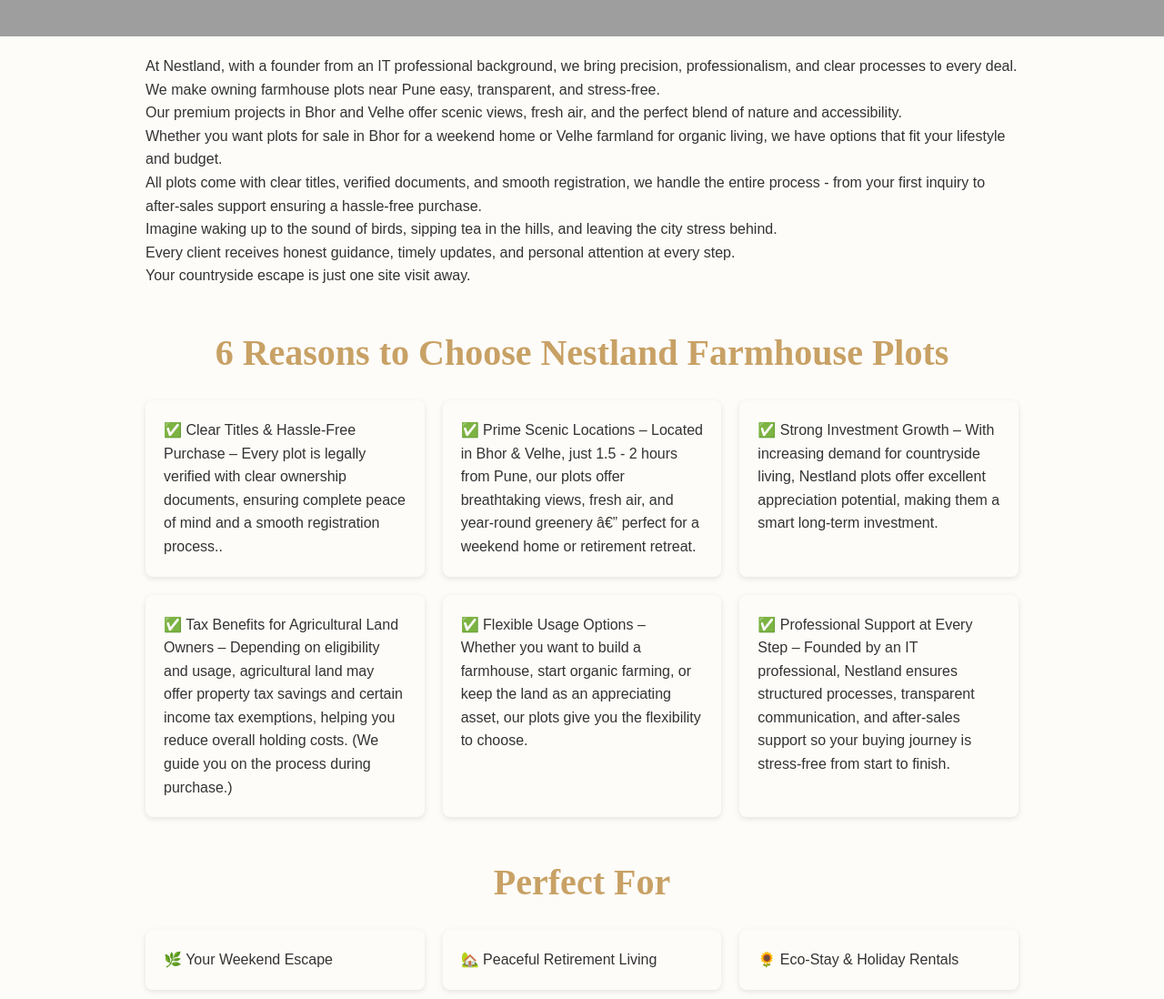
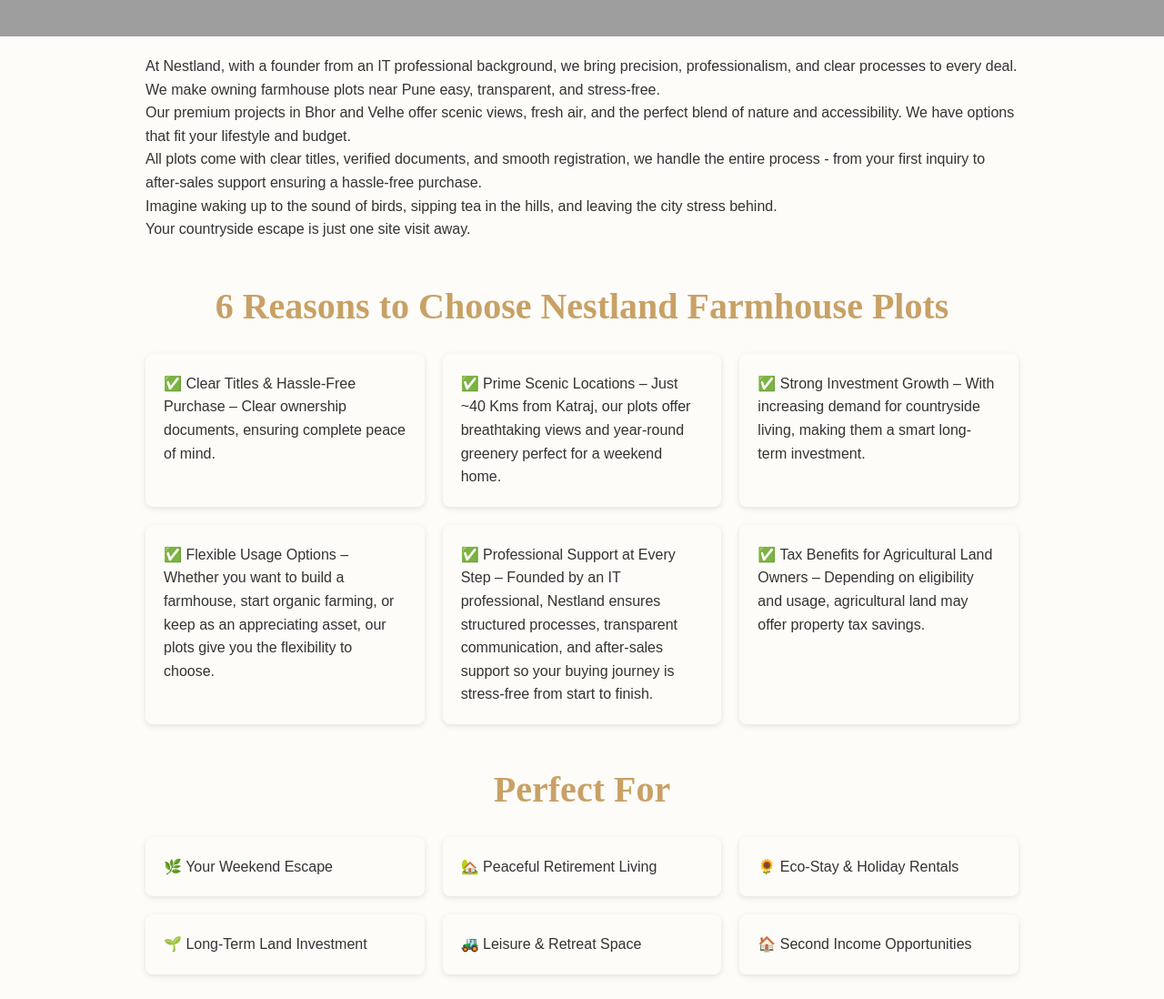
Before and after one commit to nestlandplots/farmhouse-plots, a plain HTML site: page index.html in a window 1280 px wide. Shown: the part 760-1858 px from the top of the page at 91% size. Drawn offline with Linux system fonts and the light colour scheme; grey boxes are pictures that could not be loaded.

Commit message:
Update index.html

```diff
--- a/index.html
+++ b/index.html
@@ -30,19 +30,13 @@
        We make owning farmhouse plots near Pune easy, transparent, and stress-free.
       </p>
       <p>
-      Our premium projects in Bhor and Velhe offer scenic views, fresh air, and the perfect blend of nature and accessibility.
-      </p>
-      <p>
-      Whether you want plots for sale in Bhor for a weekend home or Velhe farmland for organic living, we have options that fit your lifestyle and budget.
+      Our premium projects in Bhor and Velhe offer scenic views, fresh air, and the perfect blend of nature and accessibility. We have options that fit your lifestyle and budget.
       </p>
       <p>
       All plots come with clear titles, verified documents, and smooth registration, we handle the entire process - from your first inquiry to after-sales support ensuring a hassle-free purchase.
       </p>
       <p>
       Imagine waking up to the sound of birds, sipping tea in the hills, and leaving the city stress behind.
-      </p>
-      <p>
-      Every client receives honest guidance, timely updates, and personal attention at every step.
       </p>
       <p>
       Your countryside escape is just one site visit away.
@@ -53,13 +47,13 @@
   <section class="amenities">
   <h2>6 Reasons to Choose Nestland Farmhouse Plots</h2>
   <ul>
-    <li>✅ Clear Titles & Hassle-Free Purchase – Every plot is legally verified with clear ownership documents, ensuring complete peace of mind and a smooth registration process..</li>
-    <li>✅ Prime Scenic Locations – Located in Bhor & Velhe, just 1.5 - 2 hours from Pune, our plots offer breathtaking views, fresh air, and year-round greenery â€” perfect for a weekend home or retirement retreat.</li>
-    <li>✅ Strong Investment Growth – With increasing demand for countryside living, Nestland plots offer excellent appreciation potential, making them a smart long-term investment.</li>
-    <li>✅ Tax Benefits for Agricultural Land Owners – Depending on eligibility and usage, agricultural land may offer property tax savings and certain income tax exemptions, helping you reduce overall holding costs. (We guide you on the process during purchase.)</li>
-    <li>✅ Flexible Usage Options – Whether you want to build a farmhouse, start organic farming, or keep the land as an appreciating asset, our plots give you the flexibility to choose.</li>
+    <li>✅ Clear Titles & Hassle-Free Purchase – Clear ownership documents, ensuring complete peace of mind.</li>
+    <li>✅ Prime Scenic Locations – Just ~40 Kms from Katraj, our plots offer breathtaking views and year-round greenery perfect for a weekend home.</li>
+    <li>✅ Strong Investment Growth – With increasing demand for countryside living, making them a smart long-term investment.</li>
+    <li>✅ Flexible Usage Options – Whether you want to build a farmhouse, start organic farming, or keep as an appreciating asset, our plots give you the flexibility to choose.</li>
     <li>✅ Professional Support at Every Step – Founded by an IT professional, Nestland ensures structured processes, transparent communication, and after-sales support so your buying journey is stress-free from start to finish.</li>
-<!--
+    <li>✅ Tax Benefits for Agricultural Land Owners – Depending on eligibility and usage, agricultural land may offer property tax savings.</li>
+   <!--
     <li>✅ Scenic Beauty All Around – Panoramic views of lush green hills, sparkling backwaters.</li>
     <li>✅ Year-Round Accessibility – Tar road touch plots – accessible even during monsoons.</li>
     <li>✅ Infrastructure Ready – Water & electricity connections available – start building immediately.</li>
```
